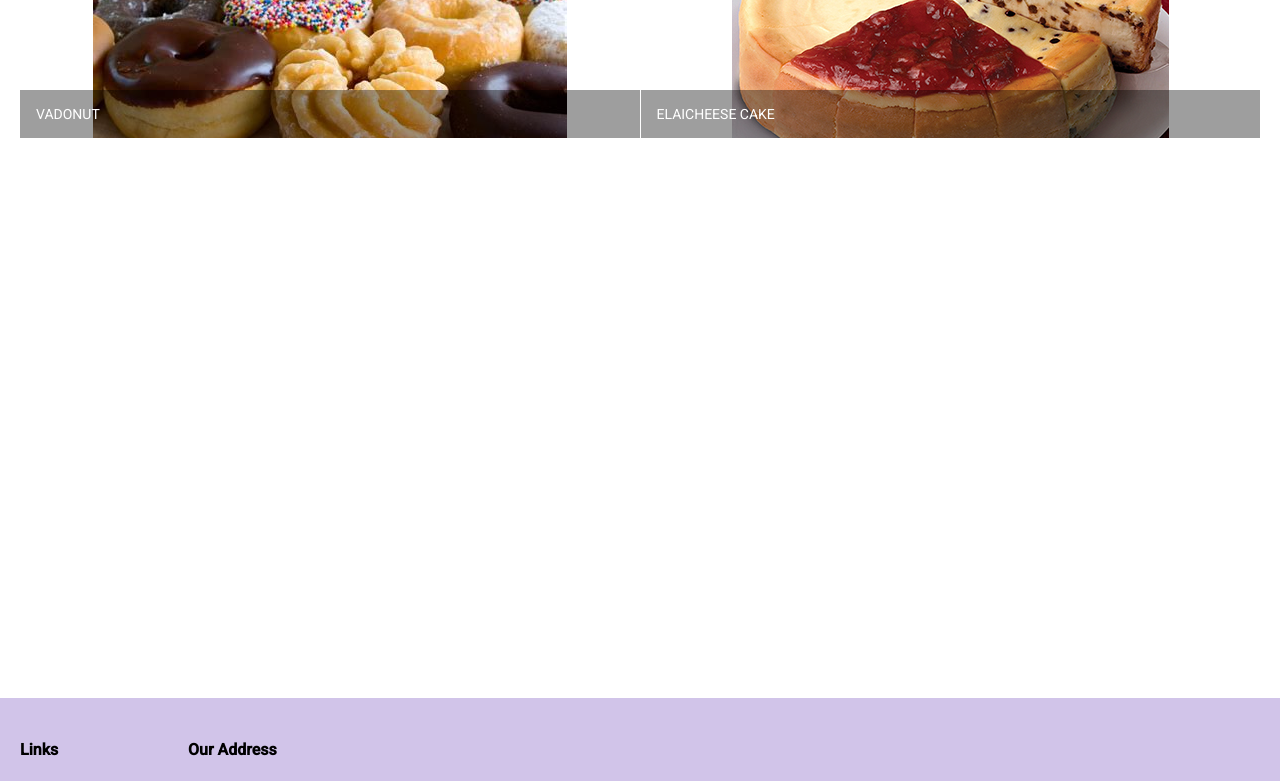
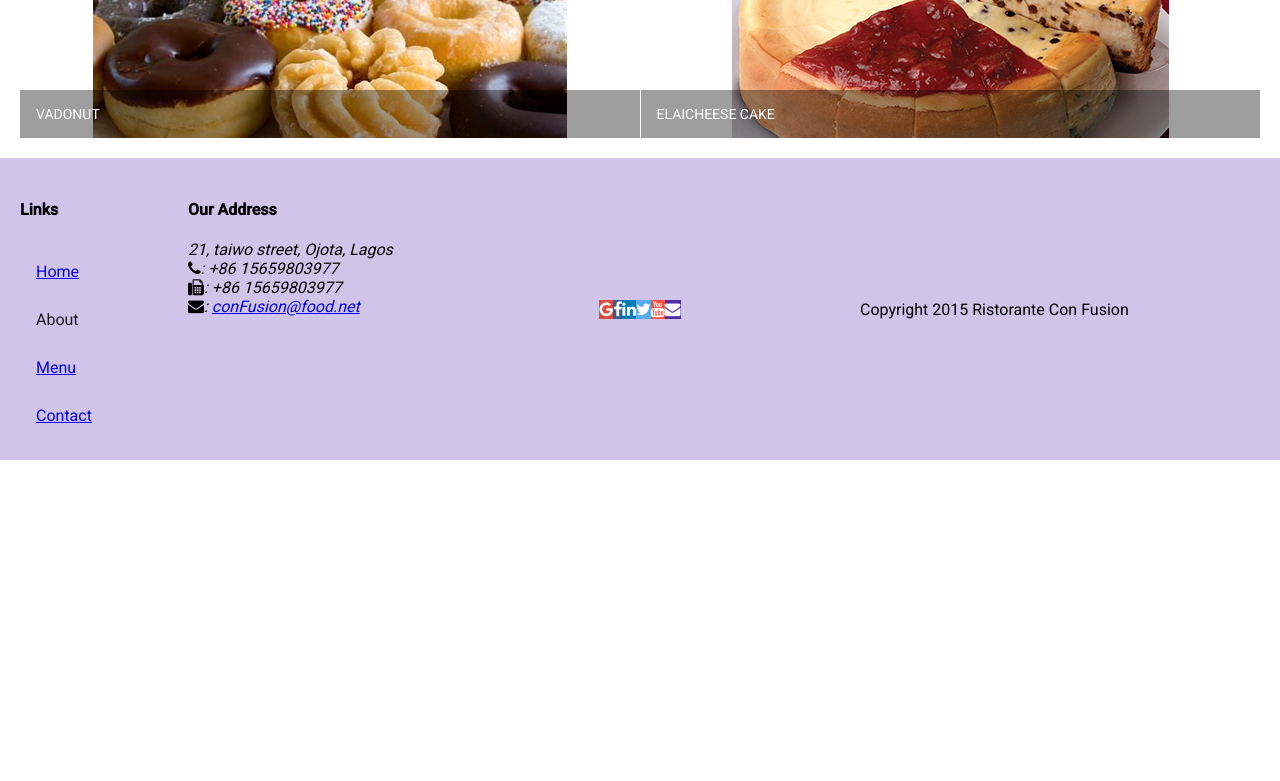
Before and after one commit to ebysans/angular-basics, an Angular app: page /menu in a window 1280 px wide. Shown: the part 860-1641 px from the top of the page. After the commit the page ends 1320 px from the top, so only its background shows below. Built offline with nearby package versions, Linux system fonts and the light colour scheme.

Commit message:
single page application2

```diff
--- a/src/app/app-routing/routes.ts
+++ b/src/app/app-routing/routes.ts
@@ -9,6 +9,7 @@
 export const routes: Routes = [
     {path: 'home', component: HomeComponent},
     {path: 'menu', component: MenuComponent},
+    {path: 'dishdetail/:id', component: DishdetailComponent},
     {path: 'contactus', component: ContactComponent},
     {path: '', redirectTo: '/home', pathMatch: 'full'}
 ]
--- a/src/app/dishdetail/dishdetail.component.html
+++ b/src/app/dishdetail/dishdetail.component.html
@@ -2,7 +2,7 @@
      fxLayout="column"
      fxlayoutGap="10px">
   <div fxFlex>
-    <mat-grid-list cols="2" rowHeight="500px" >
+    <mat-grid-list cols="2" rowHeight="600px" >
       <mat-grid-tile >
         <mat-card *ngIf="dish">
           <mat-card-header>
@@ -15,6 +15,7 @@
             <p>{{dish.description}}</p>
           </mat-card-content>
           <mat-card-actions>
+            <button mat-button (click)="goBack()">BACK</button>
             <button mat-button>LIKE</button>
             <button mat-button>SHARE</button>
           </mat-card-actions>
--- a/src/app/dishdetail/dishdetail.component.ts
+++ b/src/app/dishdetail/dishdetail.component.ts
@@ -1,7 +1,12 @@
 // we import the 'Input' module which helps supply information from a component to another component
-import { Component, OnInit, Input } from '@angular/core';
-import {Dish} from '../shared/dish';
+//import { Component, OnInit, Input } from '@angular/core';
+import { Component, OnInit } from '@angular/core';
+import { Dish } from '../shared/dish';
+import { DishService } from '../services/dish.service';
 //import { DISHES } from '../shared/dishes';
+
+import { Params, ActivatedRoute } from '@angular/router';
+import { Location } from '@angular/common';
 
 @Component({
   selector: 'app-dishdetail',
@@ -9,14 +14,21 @@
   styleUrls: ['./dishdetail.component.scss']
 })
 export class DishdetailComponent implements OnInit {
-  @Input()
+ // @Input()
   dish: Dish;
 
   //selectedDish: Dish = DISHES[0];
 
-  constructor() { }
+  constructor(private dishservice:DishService,
+    private route: ActivatedRoute,
+    private location: Location ) { }
 
   ngOnInit() {
+    let id = +this.route.snapshot.params['id'];
+    this.dish= this.dishservice.getDish(id);
+  }
+  goBack(): void {
+    this.location.back();
   }
 
 }
--- a/src/app/footer/footer.component.html
+++ b/src/app/footer/footer.component.html
@@ -13,10 +13,10 @@
       <div fxFlex="40" fxFlexOffset="20px">
         <h4>Links</h4>
         <mat-list>
-          <mat-list-item><a mat-button>Home</a></mat-list-item>
+          <mat-list-item><a mat-button routerLink = "/home">Home</a></mat-list-item>
           <mat-list-item><a mat-button>About</a></mat-list-item>
-          <mat-list-item><a mat-button>Menu</a></mat-list-item>
-          <mat-list-item><a mat-button>Contact</a></mat-list-item>
+          <mat-list-item><a mat-button routerLink = "/menu">Menu</a></mat-list-item>
+          <mat-list-item><a mat-button routerLink = "/contactus">Contact</a></mat-list-item>
         </mat-list>
       </div>
       <div fxFlex="50">
--- a/src/app/menu/menu.component.html
+++ b/src/app/menu/menu.component.html
@@ -14,7 +14,8 @@
         <mat-grid-list cols="2" rowHeight="200px">
           <!--*ngFor is a structural directive that allows one to iterate over an array of items -->
           <!-- <mat-list-item *ngFor="let dish of dishes"> -->
-          <mat-grid-tile *ngFor="let dish of dishes" (click)="onSelect(dish)">
+          <mat-grid-tile *ngFor="let dish of dishes" [routerLink]="['/dishdetail', dish.id]">
+          <!-- <mat-grid-tile *ngFor="let dish of dishes" (click)="onSelect(dish)"> -->
             <!-- there is no need for mat-list-avatar when working with mat-grid-list -->
             <img src={{dish.image}} alt={{dish.name}}>
             <mat-grid-tile-footer>
@@ -26,8 +27,8 @@
           </mat-grid-tile>
         </mat-grid-list>
     </div>
-
-    <app-dishdetail [dish]="selectedDish"></app-dishdetail>
+<!-- we can use a router to add a component to another component instead of adding the selector of a component as a tag to another compnent -->
+    <!-- <app-dishdetail [dish]="selectedDish"></app-dishdetail> -->
 
     <!-- <div fxFlex *ngIf="selectedDish">
       <mat-card>
```
